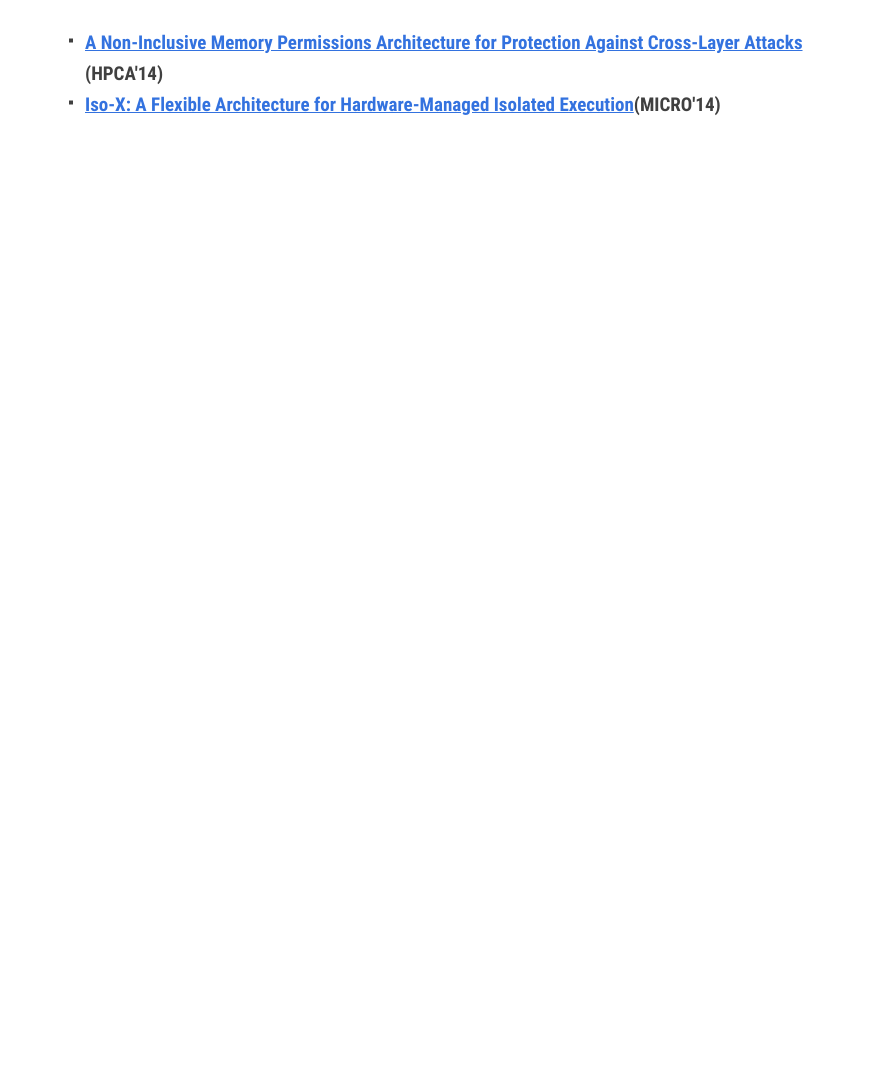
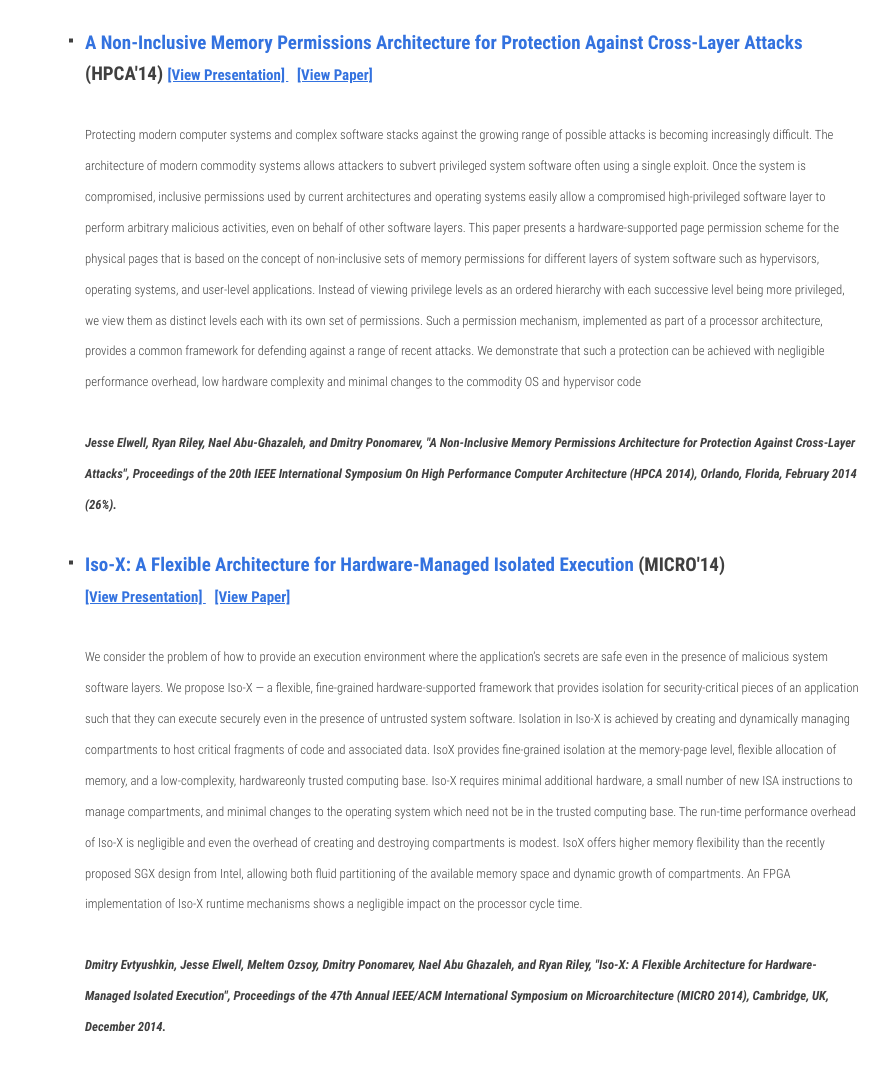
Before and after one commit to rriley/vsafe-website, a plain HTML site: page publications.html in a window 1280 px wide. Shown: the part 271-1340 px from the top of the page, without its empty margins (195-1084 px from the left). Before the commit the page ends 800 px from the top, so only its background shows below. Drawn offline with Linux system fonts and the light colour scheme.

Commit message:
Adding feedback

```diff
--- a/publications.html
+++ b/publications.html
@@ -22,10 +22,77 @@
 <main>
 <h2 id=mal>Publications</h2>
 <ul>
-<li> <a href="http://www.cs.binghamton.edu/~dima/hpca14.pdf">A Non-Inclusive Memory Permissions Architecture for Protection Against Cross-Layer Attacks</a> (HPCA'14)
+<li> <a>A Non-Inclusive Memory Permissions Architecture for Protection Against Cross-Layer Attacks</a> (HPCA'14) <br\>
+ <a style="font-size:15px" href="#">[View Presentation] </a> &nbsp <a style="font-size:15px" href="http://www.cs.binghamton.edu/~dima/hpca14.pdf">[View Paper] </a>
+
+
+
+<h6 style="font-weight:200">Protecting modern computer systems and complex software
+stacks against the growing range of possible attacks is becoming
+increasingly difficult. The architecture of modern
+commodity systems allows attackers to subvert privileged system
+software often using a single exploit. Once the system
+is compromised, inclusive permissions used by current architectures
+and operating systems easily allow a compromised
+high-privileged software layer to perform arbitrary malicious
+activities, even on behalf of other software layers.
+This paper presents a hardware-supported page permission
+scheme for the physical pages that is based on the concept of
+non-inclusive sets of memory permissions for different layers
+of system software such as hypervisors, operating systems,
+and user-level applications. Instead of viewing privilege levels
+as an ordered hierarchy with each successive level being
+more privileged, we view them as distinct levels each with its
+own set of permissions. Such a permission mechanism, implemented
+as part of a processor architecture, provides a common
+framework for defending against a range of recent attacks. We
+demonstrate that such a protection can be achieved with negligible
+performance overhead, low hardware complexity and
+minimal changes to the commodity OS and hypervisor code</h6>
+
+<em><h6>Jesse Elwell, Ryan Riley, Nael Abu-Ghazaleh, and Dmitry Ponomarev, "A Non-Inclusive Memory Permissions Architecture for Protection Against Cross-Layer Attacks", Proceedings of the 20th IEEE International Symposium On High Performance Computer Architecture (HPCA 2014), Orlando, Florida, February 2014 (26%).</h6></em>
+
  </li>
- <li> <a href="http://www.cs.binghamton.edu/~dima/micro14.pdf">Iso-X: A Flexible Architecture for Hardware-Managed Isolated Execution</a>(MICRO'14) </li>
+
+ <li> <a>Iso-X: A Flexible Architecture for Hardware-Managed Isolated Execution</a> (MICRO'14) <br>
+  <a style="font-size:15px" href="#">[View Presentation] </a> &nbsp <a style="font-size:15px" href="http://www.cs.binghamton.edu/~dima/micro14.pdf">[View Paper] </a>
+
+<h6 style="font-weight:200">We consider the problem of how to provide an
+execution environment where the application’s secrets are safe
+even in the presence of malicious system software layers. We
+propose Iso-X — a flexible, fine-grained hardware-supported
+framework that provides isolation for security-critical pieces
+of an application such that they can execute securely even in
+the presence of untrusted system software. Isolation in Iso-X is
+achieved by creating and dynamically managing compartments
+to host critical fragments of code and associated data. IsoX
+provides fine-grained isolation at the memory-page level,
+flexible allocation of memory, and a low-complexity, hardwareonly
+trusted computing base. Iso-X requires minimal additional
+hardware, a small number of new ISA instructions to manage
+compartments, and minimal changes to the operating system
+which need not be in the trusted computing base. The run-time
+performance overhead of Iso-X is negligible and even the overhead
+of creating and destroying compartments is modest. IsoX
+offers higher memory flexibility than the recently proposed
+SGX design from Intel, allowing both fluid partitioning of the
+available memory space and dynamic growth of compartments.
+An FPGA implementation of Iso-X runtime mechanisms shows
+a negligible impact on the processor cycle time.
+</h6>
+
+
+<em><h6>Dmitry Evtyushkin, Jesse Elwell, Meltem Ozsoy, Dmitry Ponomarev, Nael Abu Ghazaleh, and Ryan Riley, "Iso-X: A Flexible Architecture for Hardware-Managed Isolated Execution", Proceedings of the 47th Annual IEEE/ACM International Symposium on Microarchitecture (MICRO 2014), Cambridge, UK, December 2014.</h6></em>
+
+
+</li>
+
+
+
 </ul>
+
+
+
 
 
 
```
